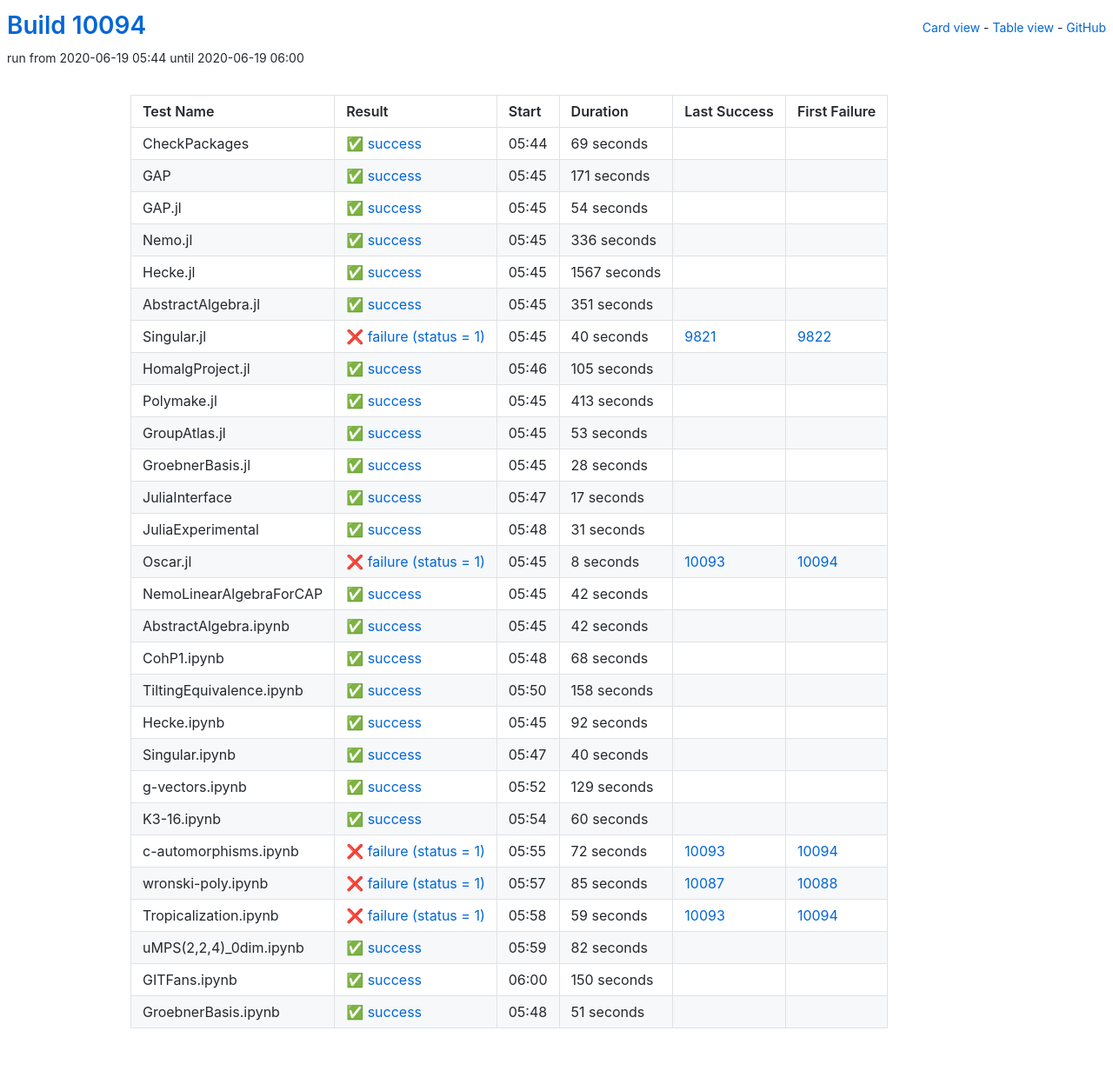
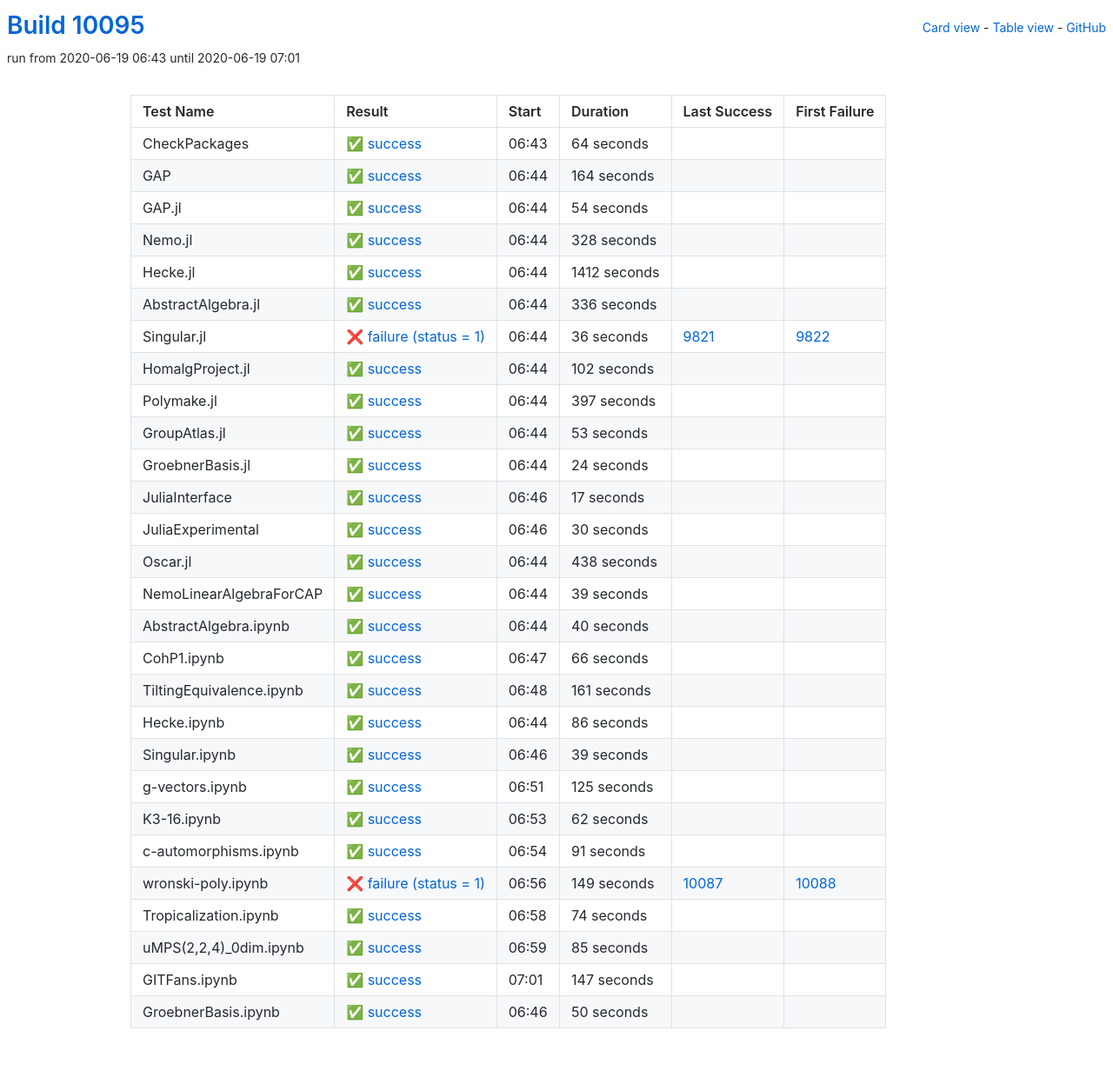
Before and after one commit to oscar-system/oscar-ci-status, a Jekyll site: the page built from table.html, in a window 1280 px wide. Shown: the whole page at 87% size. Built offline with Jekyll 4.4.1, drawn with Linux system fonts in a browser that asks for light colours.

Commit message:
Build #10095

```diff
--- a/_data/ci.yml
+++ b/_data/ci.yml
@@ -1,6 +1,6 @@
 ---
-build: 10094
-build_url: https://oscarci.mathematik.uni-kl.de/job/oscar/10094/
+build: 10095
+build_url: https://oscarci.mathematik.uni-kl.de/job/oscar/10095/
 job: oscar
 organization: oscar-system
 repo: oscar-ci-status
@@ -8,32 +8,32 @@ repourl: https://github.com/oscar-system/oscar-ci-status
 tests:
 - name: CheckPackages
   id: checkpackages
-  log: https://oscarci.mathematik.uni-kl.de/job/oscar/10094/artifact/logs/build-10094/CheckPackages.log
-  start: 2020-06-19 05:44
+  log: https://oscarci.mathematik.uni-kl.de/job/oscar/10095/artifact/logs/build-10095/CheckPackages.log
+  start: 2020-06-19 06:43
   success: true
   exitcode: 0
   status: success
-  duration: 69
+  duration: 64
   last_success: false
   last_success_url:
   first_failure: false
   first_failure_url:
 - name: GAP
   id: gap
-  log: https://oscarci.mathematik.uni-kl.de/job/oscar/10094/artifact/logs/build-10094/GAP.log
-  start: 2020-06-19 05:45
+  log: https://oscarci.mathematik.uni-kl.de/job/oscar/10095/artifact/logs/build-10095/GAP.log
+  start: 2020-06-19 06:44
   success: true
   exitcode: 0
   status: success
-  duration: 171
+  duration: 164
   last_success: false
   last_success_url:
   first_failure: false
   first_failure_url:
 - name: GAP.jl
   id: gap-jl
-  log: https://oscarci.mathematik.uni-kl.de/job/oscar/10094/artifact/logs/build-10094/GAP.jl.log
-  start: 2020-06-19 05:45
+  log: https://oscarci.mathematik.uni-kl.de/job/oscar/10095/artifact/logs/build-10095/GAP.jl.log
+  start: 2020-06-19 06:44
   success: true
   exitcode: 0
   status: success
@@ -44,8 +44,32 @@ tests:
   first_failure_url:
 - name: Nemo.jl
   id: nemo-jl
-  log: https://oscarci.mathematik.uni-kl.de/job/oscar/10094/artifact/logs/build-10094/Nemo.jl.log
-  start: 2020-06-19 05:45
+  log: https://oscarci.mathematik.uni-kl.de/job/oscar/10095/artifact/logs/build-10095/Nemo.jl.log
+  start: 2020-06-19 06:44
+  success: true
+  exitcode: 0
+  status: success
+  duration: 328
+  last_success: false
+  last_success_url:
+  first_failure: false
+  first_failure_url:
+- name: Hecke.jl
+  id: hecke-jl
+  log: https://oscarci.mathematik.uni-kl.de/job/oscar/10095/artifact/logs/build-10095/Hecke.jl.log
+  start: 2020-06-19 06:44
+  success: true
+  exitcode: 0
+  status: success
+  duration: 1412
+  last_success: false
+  last_success_url:
+  first_failure: false
+  first_failure_url:
+- name: AbstractAlgebra.jl
+  id: abstractalgebra-jl
+  log: https://oscarci.mathematik.uni-kl.de/job/oscar/10095/artifact/logs/build-10095/AbstractAlgebra.jl.log
+  start: 2020-06-19 06:44
   success: true
   exitcode: 0
   status: success
@@ -54,70 +78,46 @@ tests:
   last_success_url:
   first_failure: false
   first_failure_url:
-- name: Hecke.jl
-  id: hecke-jl
-  log: https://oscarci.mathematik.uni-kl.de/job/oscar/10094/artifact/logs/build-10094/Hecke.jl.log
-  start: 2020-06-19 05:45
-  success: true
-  exitcode: 0
-  status: success
-  duration: 1567
-  last_success: false
-  last_success_url:
-  first_failure: false
-  first_failure_url:
-- name: AbstractAlgebra.jl
-  id: abstractalgebra-jl
-  log: https://oscarci.mathematik.uni-kl.de/job/oscar/10094/artifact/logs/build-10094/AbstractAlgebra.jl.log
-  start: 2020-06-19 05:45
-  success: true
-  exitcode: 0
-  status: success
-  duration: 351
-  last_success: false
-  last_success_url:
-  first_failure: false
-  first_failure_url:
 - name: Singular.jl
   id: singular-jl
-  log: https://oscarci.mathematik.uni-kl.de/job/oscar/10094/artifact/logs/build-10094/Singular.jl.log
-  start: 2020-06-19 05:45
+  log: https://oscarci.mathematik.uni-kl.de/job/oscar/10095/artifact/logs/build-10095/Singular.jl.log
+  start: 2020-06-19 06:44
   success: false
   exitcode: 1
   status: failure
-  duration: 40
+  duration: 36
   last_success: 9821
   last_success_url: https://oscarci.mathematik.uni-kl.de/job/oscar/9821/
   first_failure: 9822
   first_failure_url: https://oscarci.mathematik.uni-kl.de/job/oscar/9822/
 - name: HomalgProject.jl
   id: homalgproject-jl
-  log: https://oscarci.mathematik.uni-kl.de/job/oscar/10094/artifact/logs/build-10094/HomalgProject.jl.log
-  start: 2020-06-19 05:46
+  log: https://oscarci.mathematik.uni-kl.de/job/oscar/10095/artifact/logs/build-10095/HomalgProject.jl.log
+  start: 2020-06-19 06:44
   success: true
   exitcode: 0
   status: success
-  duration: 105
+  duration: 102
   last_success: false
   last_success_url:
   first_failure: false
   first_failure_url:
 - name: Polymake.jl
   id: polymake-jl
-  log: https://oscarci.mathematik.uni-kl.de/job/oscar/10094/artifact/logs/build-10094/Polymake.jl.log
-  start: 2020-06-19 05:45
+  log: https://oscarci.mathematik.uni-kl.de/job/oscar/10095/artifact/logs/build-10095/Polymake.jl.log
+  start: 2020-06-19 06:44
   success: true
   exitcode: 0
   status: success
-  duration: 413
+  duration: 397
   last_success: false
   last_success_url:
   first_failure: false
   first_failure_url:
 - name: GroupAtlas.jl
   id: groupatlas-jl
-  log: https://oscarci.mathematik.uni-kl.de/job/oscar/10094/artifact/logs/build-10094/GroupAtlas.jl.log
-  start: 2020-06-19 05:45
+  log: https://oscarci.mathematik.uni-kl.de/job/oscar/10095/artifact/logs/build-10095/GroupAtlas.jl.log
+  start: 2020-06-19 06:44
   success: true
   exitcode: 0
   status: success
@@ -128,20 +128,20 @@ tests:
   first_failure_url:
 - name: GroebnerBasis.jl
   id: groebnerbasis-jl
-  log: https://oscarci.mathematik.uni-kl.de/job/oscar/10094/artifact/logs/build-10094/GroebnerBasis.jl.log
-  start: 2020-06-19 05:45
+  log: https://oscarci.mathematik.uni-kl.de/job/oscar/10095/artifact/logs/build-10095/GroebnerBasis.jl.log
+  start: 2020-06-19 06:44
   success: true
   exitcode: 0
   status: success
-  duration: 28
+  duration: 24
   last_success: false
   last_success_url:
   first_failure: false
   first_failure_url:
 - name: JuliaInterface
   id: juliainterface
-  log: https://oscarci.mathematik.uni-kl.de/job/oscar/10094/artifact/logs/build-10094/JuliaInterface.log
-  start: 2020-06-19 05:47
+  log: https://oscarci.mathematik.uni-kl.de/job/oscar/10095/artifact/logs/build-10095/JuliaInterface.log
+  start: 2020-06-19 06:46
   success: true
   exitcode: 0
   status: success
@@ -152,92 +152,44 @@ tests:
   first_failure_url:
 - name: JuliaExperimental
   id: juliaexperimental
-  log: https://oscarci.mathematik.uni-kl.de/job/oscar/10094/artifact/logs/build-10094/JuliaExperimental.log
-  start: 2020-06-19 05:48
+  log: https://oscarci.mathematik.uni-kl.de/job/oscar/10095/artifact/logs/build-10095/JuliaExperimental.log
+  start: 2020-06-19 06:46
   success: true
   exitcode: 0
   status: success
-  duration: 31
+  duration: 30
   last_success: false
   last_success_url:
   first_failure: false
   first_failure_url:
 - name: Oscar.jl
   id: oscar-jl
-  log: https://oscarci.mathematik.uni-kl.de/job/oscar/10094/artifact/logs/build-10094/Oscar.jl.log
-  start: 2020-06-19 05:45
-  success: false
-  exitcode: 1
-  status: failure
-  duration: 8
-  last_success: 10093
-  last_success_url: https://oscarci.mathematik.uni-kl.de/job/oscar/10093/
-  first_failure: 10094
-  first_failure_url: https://oscarci.mathematik.uni-kl.de/job/oscar/10094/
-- name: NemoLinearAlgebraForCAP
-  id: nemolinearalgebraforcap
-  log: https://oscarci.mathematik.uni-kl.de/job/oscar/10094/artifact/logs/build-10094/NemoLinearAlgebraForCAP.log
-  start: 2020-06-19 05:45
+  log: https://oscarci.mathematik.uni-kl.de/job/oscar/10095/artifact/logs/build-10095/Oscar.jl.log
+  start: 2020-06-19 06:44
   success: true
   exitcode: 0
   status: success
-  duration: 42
+  duration: 438
+  last_success: false
+  last_success_url:
+  first_failure: false
+  first_failure_url:
+- name: NemoLinearAlgebraForCAP
+  id: nemolinearalgebraforcap
+  log: https://oscarci.mathematik.uni-kl.de/job/oscar/10095/artifact/logs/build-10095/NemoLinearAlgebraForCAP.log
+  start: 2020-06-19 06:44
+  success: true
+  exitcode: 0
+  status: success
+  duration: 39
   last_success: false
   last_success_url:
   first_failure: false
   first_failure_url:
 - name: AbstractAlgebra.ipynb
   id: abstractalgebra-ipynb
-  log: https://oscarci.mathematik.uni-kl.de/job/oscar/10094/artifact/logs/build-10094/AbstractAlgebra.ipynb.log
-  start: 2020-06-19 05:45
-  success: true
-  exitcode: 0
-  status: success
-  duration: 42
-  last_success: false
-  last_success_url:
-  first_failure: false
-  first_failure_url:
-- name: CohP1.ipynb
-  id: cohp1-ipynb
-  log: https://oscarci.mathematik.uni-kl.de/job/oscar/10094/artifact/logs/build-10094/CohP1.ipynb.log
-  start: 2020-06-19 05:48
-  success: true
-  exitcode: 0
-  status: success
-  duration: 68
-  last_success: false
-  last_success_url:
-  first_failure: false
-  first_failure_url:
-- name: TiltingEquivalence.ipynb
-  id: tiltingequivalence-ipynb
-  log: https://oscarci.mathematik.uni-kl.de/job/oscar/10094/artifact/logs/build-10094/TiltingEquivalence.ipynb.log
-  start: 2020-06-19 05:50
-  success: true
-  exitcode: 0
-  status: success
-  duration: 158
-  last_success: false
-  last_success_url:
-  first_failure: false
-  first_failure_url:
-- name: Hecke.ipynb
-  id: hecke-ipynb
-  log: https://oscarci.mathematik.uni-kl.de/job/oscar/10094/artifact/logs/build-10094/Hecke.ipynb.log
-  start: 2020-06-19 05:45
-  success: true
-  exitcode: 0
-  status: success
-  duration: 92
-  last_success: false
-  last_success_url:
-  first_failure: false
-  first_failure_url:
-- name: Singular.ipynb
-  id: singular-ipynb
-  log: https://oscarci.mathematik.uni-kl.de/job/oscar/10094/artifact/logs/build-10094/Singular.ipynb.log
-  start: 2020-06-19 05:47
+  log: https://oscarci.mathematik.uni-kl.de/job/oscar/10095/artifact/logs/build-10095/AbstractAlgebra.ipynb.log
+  start: 2020-06-19 06:44
   success: true
   exitcode: 0
   status: success
@@ -246,98 +198,146 @@ tests:
   last_success_url:
   first_failure: false
   first_failure_url:
-- name: g-vectors.ipynb
-  id: g-vectors-ipynb
-  log: https://oscarci.mathematik.uni-kl.de/job/oscar/10094/artifact/logs/build-10094/g-vectors.ipynb.log
-  start: 2020-06-19 05:52
+- name: CohP1.ipynb
+  id: cohp1-ipynb
+  log: https://oscarci.mathematik.uni-kl.de/job/oscar/10095/artifact/logs/build-10095/CohP1.ipynb.log
+  start: 2020-06-19 06:47
   success: true
   exitcode: 0
   status: success
-  duration: 129
+  duration: 66
+  last_success: false
+  last_success_url:
+  first_failure: false
+  first_failure_url:
+- name: TiltingEquivalence.ipynb
+  id: tiltingequivalence-ipynb
+  log: https://oscarci.mathematik.uni-kl.de/job/oscar/10095/artifact/logs/build-10095/TiltingEquivalence.ipynb.log
+  start: 2020-06-19 06:48
+  success: true
+  exitcode: 0
+  status: success
+  duration: 161
+  last_success: false
+  last_success_url:
+  first_failure: false
+  first_failure_url:
+- name: Hecke.ipynb
+  id: hecke-ipynb
+  log: https://oscarci.mathematik.uni-kl.de/job/oscar/10095/artifact/logs/build-10095/Hecke.ipynb.log
+  start: 2020-06-19 06:44
+  success: true
+  exitcode: 0
+  status: success
+  duration: 86
+  last_success: false
+  last_success_url:
+  first_failure: false
+  first_failure_url:
+- name: Singular.ipynb
+  id: singular-ipynb
+  log: https://oscarci.mathematik.uni-kl.de/job/oscar/10095/artifact/logs/build-10095/Singular.ipynb.log
+  start: 2020-06-19 06:46
+  success: true
+  exitcode: 0
+  status: success
+  duration: 39
+  last_success: false
+  last_success_url:
+  first_failure: false
+  first_failure_url:
+- name: g-vectors.ipynb
+  id: g-vectors-ipynb
+  log: https://oscarci.mathematik.uni-kl.de/job/oscar/10095/artifact/logs/build-10095/g-vectors.ipynb.log
+  start: 2020-06-19 06:51
+  success: true
+  exitcode: 0
+  status: success
+  duration: 125
   last_success: false
   last_success_url:
   first_failure: false
   first_failure_url:
 - name: K3-16.ipynb
   id: k3-16-ipynb
-  log: https://oscarci.mathematik.uni-kl.de/job/oscar/10094/artifact/logs/build-10094/K3-16.ipynb.log
-  start: 2020-06-19 05:54
+  log: https://oscarci.mathematik.uni-kl.de/job/oscar/10095/artifact/logs/build-10095/K3-16.ipynb.log
+  start: 2020-06-19 06:53
   success: true
   exitcode: 0
   status: success
-  duration: 60
+  duration: 62
   last_success: false
   last_success_url:
   first_failure: false
   first_failure_url:
 - name: c-automorphisms.ipynb
   id: c-automorphisms-ipynb
-  log: https://oscarci.mathematik.uni-kl.de/job/oscar/10094/artifact/logs/build-10094/c-automorphisms.ipynb.log
-  start: 2020-06-19 05:55
+  log: https://oscarci.mathematik.uni-kl.de/job/oscar/10095/artifact/logs/build-10095/c-automorphisms.ipynb.log
+  start: 2020-06-19 06:54
+  success: true
+  exitcode: 0
+  status: success
+  duration: 91
+  last_success: false
+  last_success_url:
+  first_failure: false
+  first_failure_url:
+- name: wronski-poly.ipynb
+  id: wronski-poly-ipynb
+  log: https://oscarci.mathematik.uni-kl.de/job/oscar/10095/artifact/logs/build-10095/wronski-poly.ipynb.log
+  start: 2020-06-19 06:56
   success: false
   exitcode: 1
   status: failure
-  duration: 72
-  last_success: 10093
-  last_success_url: https://oscarci.mathematik.uni-kl.de/job/oscar/10093/
-  first_failure: 10094
-  first_failure_url: https://oscarci.mathematik.uni-kl.de/job/oscar/10094/
-- name: wronski-poly.ipynb
-  id: wronski-poly-ipynb
-  log: https://oscarci.mathematik.uni-kl.de/job/oscar/10094/artifact/logs/build-10094/wronski-poly.ipynb.log
-  start: 2020-06-19 05:57
-  success: false
-  exitcode: 1
-  status: failure
-  duration: 85
+  duration: 149
   last_success: 10087
   last_success_url: https://oscarci.mathematik.uni-kl.de/job/oscar/10087/
   first_failure: 10088
   first_failure_url: https://oscarci.mathematik.uni-kl.de/job/oscar/10088/
 - name: Tropicalization.ipynb
   id: tropicalization-ipynb
-  log: https://oscarci.mathematik.uni-kl.de/job/oscar/10094/artifact/logs/build-10094/Tropicalization.ipynb.log
-  start: 2020-06-19 05:58
-  success: false
-  exitcode: 1
-  status: failure
-  duration: 59
-  last_success: 10093
-  last_success_url: https://oscarci.mathematik.uni-kl.de/job/oscar/10093/
-  first_failure: 10094
-  first_failure_url: https://oscarci.mathematik.uni-kl.de/job/oscar/10094/
-- name: uMPS(2,2,4)_0dim.ipynb
-  id: umps-2-2-4-0dim-ipynb
-  log: https://oscarci.mathematik.uni-kl.de/job/oscar/10094/artifact/logs/build-10094/uMPS-2-2-4-_0dim.ipynb.log
-  start: 2020-06-19 05:59
+  log: https://oscarci.mathematik.uni-kl.de/job/oscar/10095/artifact/logs/build-10095/Tropicalization.ipynb.log
+  start: 2020-06-19 06:58
   success: true
   exitcode: 0
   status: success
-  duration: 82
+  duration: 74
+  last_success: false
+  last_success_url:
+  first_failure: false
+  first_failure_url:
+- name: uMPS(2,2,4)_0dim.ipynb
+  id: umps-2-2-4-0dim-ipynb
+  log: https://oscarci.mathematik.uni-kl.de/job/oscar/10095/artifact/logs/build-10095/uMPS-2-2-4-_0dim.ipynb.log
+  start: 2020-06-19 06:59
+  success: true
+  exitcode: 0
+  status: success
+  duration: 85
   last_success: false
   last_success_url:
   first_failure: false
   first_failure_url:
 - name: GITFans.ipynb
   id: gitfans-ipynb
-  log: https://oscarci.mathematik.uni-kl.de/job/oscar/10094/artifact/logs/build-10094/GITFans.ipynb.log
-  start: 2020-06-19 06:00
+  log: https://oscarci.mathematik.uni-kl.de/job/oscar/10095/artifact/logs/build-10095/GITFans.ipynb.log
+  start: 2020-06-19 07:01
   success: true
   exitcode: 0
   status: success
-  duration: 150
+  duration: 147
   last_success: false
   last_success_url:
   first_failure: false
   first_failure_url:
 - name: GroebnerBasis.ipynb
   id: groebnerbasis-ipynb
-  log: https://oscarci.mathematik.uni-kl.de/job/oscar/10094/artifact/logs/build-10094/GroebnerBasis.ipynb.log
-  start: 2020-06-19 05:48
+  log: https://oscarci.mathematik.uni-kl.de/job/oscar/10095/artifact/logs/build-10095/GroebnerBasis.ipynb.log
+  start: 2020-06-19 06:46
   success: true
   exitcode: 0
   status: success
-  duration: 51
+  duration: 50
   last_success: false
   last_success_url:
   first_failure: false
```
Also changed, not shown: README.md.
